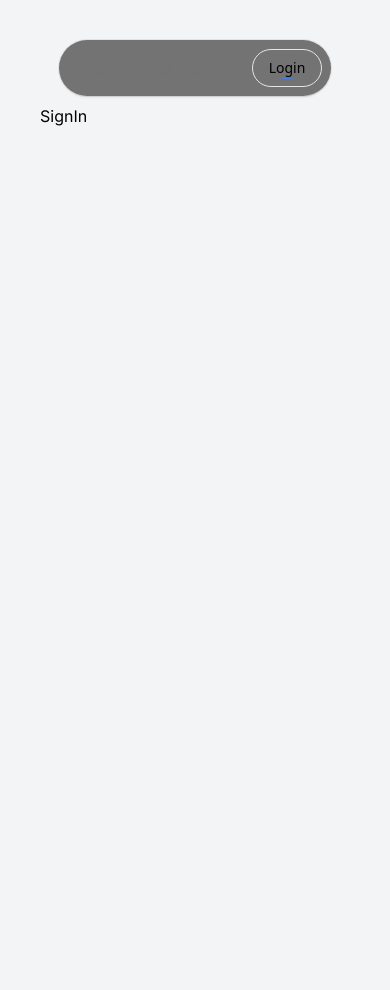
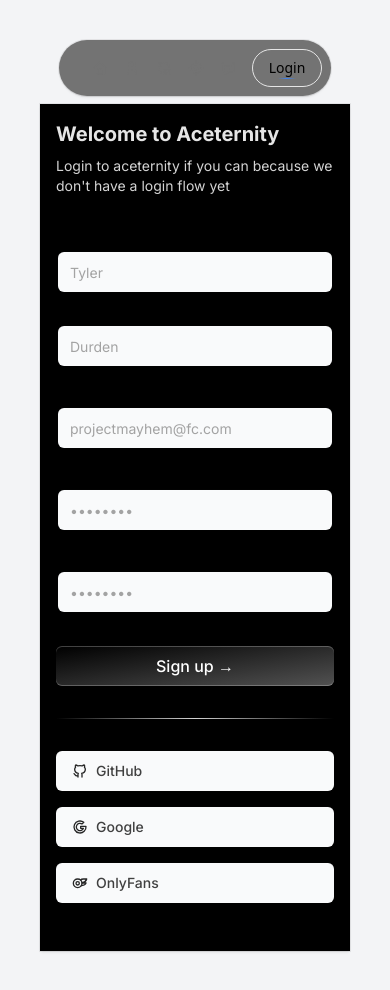
Before and after one commit to david-mulwa/wemaa, a Next.js app: page /SignIn in a window 390 px wide. Before the commit the page ends 844 px from the top, so only its background shows below. Built offline with nearby package versions, Linux system fonts and the light colour scheme.

Commit message:
hello make manifeest

```diff
--- a/package.json
+++ b/package.json
@@ -10,6 +10,7 @@
   },
   "dependencies": {
     "@emailjs/browser": "^4.3.3",
+    "@radix-ui/react-label": "^2.1.0",
     "@tabler/icons-react": "^3.7.0",
     "clsx": "^2.1.1",
     "framer-motion": "^11.2.12",
--- a/src/app/Contact/page.tsx
+++ b/src/app/Contact/page.tsx
@@ -12,6 +12,7 @@
               <span>{item.icon}</span>
               <h1 className='text-2xl font-bold'>{item.title}</h1>
               <p className='text-lg'>{item.details}</p>
+            </div>
           ))}
       </div>
     </Section>
--- a/src/app/SignIn/page.tsx
+++ b/src/app/SignIn/page.tsx
@@ -1,9 +1,127 @@
-import React from 'react'
-import Section from '../../components/Section'
-const SignIn = () => {
+"use client";
+import React from "react";
+import { Label } from "../../components/ui/label";
+import { Input } from "../../components/ui/input";
+import Section from "../../components/Section";
+import { cn } from "@/utils/cn";
+import {
+  IconBrandGithub,
+  IconBrandGoogle,
+  IconBrandOnlyfans,
+} from "@tabler/icons-react";
+
+const SignIn=()=> {
+  const handleSubmit = (e: React.FormEvent<HTMLFormElement>) => {
+    e.preventDefault();
+    console.log("Form submitted");
+  };
   return (
-    <Section>SignIn</Section>
-  )
+    <Section>
+      <div className="max-w-md w-full mx-auto rounded-none md:rounded-2xl p-4 md:p-8 shadow-input bg-black">
+        <h2 className="font-bold text-xl text-neutral-200">
+          Welcome to Aceternity
+        </h2>
+        <p className=" text-sm max-w-sm mt-2 text-neutral-300">
+          Login to aceternity if you can because we don&apos;t have a login flow
+          yet
+        </p>
+
+        <form className="my-8" onSubmit={handleSubmit}>
+          <div className="flex flex-col md:flex-row space-y-2 md:space-y-0 md:space-x-2 mb-4">
+            <LabelInputContainer>
+              <Label htmlFor="firstname">First name</Label>
+              <Input id="firstname" placeholder="Tyler" type="text" />
+            </LabelInputContainer>
+            <LabelInputContainer>
+              <Label htmlFor="lastname">Last name</Label>
+              <Input id="lastname" placeholder="Durden" type="text" />
+            </LabelInputContainer>
+          </div>
+          <LabelInputContainer className="mb-4">
+            <Label htmlFor="email">Email Address</Label>
+            <Input id="email" placeholder="projectmayhem@fc.com" type="email" />
+          </LabelInputContainer>
+          <LabelInputContainer className="mb-4">
+            <Label htmlFor="password">Password</Label>
+            <Input id="password" placeholder="••••••••" type="password" />
+          </LabelInputContainer>
+          <LabelInputContainer className="mb-8">
+            <Label htmlFor="twitterpassword">Your twitter password</Label>
+            <Input
+              id="twitterpassword"
+              placeholder="••••••••"
+              type="twitterpassword"
+            />
+          </LabelInputContainer>
+
+          <button
+            className="bg-gradient-to-br relative group/btn from-black dark:from-zinc-900 dark:to-zinc-900 to-neutral-600 block dark:bg-zinc-800 w-full text-white rounded-md h-10 font-medium shadow-[0px_1px_0px_0px_#ffffff40_inset,0px_-1px_0px_0px_#ffffff40_inset] dark:shadow-[0px_1px_0px_0px_var(--zinc-800)_inset,0px_-1px_0px_0px_var(--zinc-800)_inset]"
+            type="submit"
+          >
+            Sign up &rarr;
+            <BottomGradient />
+          </button>
+
+          <div className="bg-gradient-to-r from-transparent via-neutral-300 dark:via-neutral-700 to-transparent my-8 h-[1px] w-full" />
+
+          <div className="flex flex-col space-y-4">
+            <button
+              className=" relative group/btn flex space-x-2 items-center justify-start px-4 w-full text-black rounded-md h-10 font-medium shadow-input bg-gray-50 dark:bg-zinc-900 dark:shadow-[0px_0px_1px_1px_var(--neutral-800)]"
+              type="submit"
+            >
+              <IconBrandGithub className="h-4 w-4 text-neutral-800 dark:text-neutral-300" />
+              <span className="text-neutral-700 dark:text-neutral-300 text-sm">
+                GitHub
+              </span>
+              <BottomGradient />
+            </button>
+            <button
+              className=" relative group/btn flex space-x-2 items-center justify-start px-4 w-full text-black rounded-md h-10 font-medium shadow-input bg-gray-50 dark:bg-zinc-900 dark:shadow-[0px_0px_1px_1px_var(--neutral-800)]"
+              type="submit"
+            >
+              <IconBrandGoogle className="h-4 w-4 text-neutral-800 dark:text-neutral-300" />
+              <span className="text-neutral-700 dark:text-neutral-300 text-sm">
+                Google
+              </span>
+              <BottomGradient />
+            </button>
+            <button
+              className=" relative group/btn flex space-x-2 items-center justify-start px-4 w-full text-black rounded-md h-10 font-medium shadow-input bg-gray-50 dark:bg-zinc-900 dark:shadow-[0px_0px_1px_1px_var(--neutral-800)]"
+              type="submit"
+            >
+              <IconBrandOnlyfans className="h-4 w-4 text-neutral-800 dark:text-neutral-300" />
+              <span className="text-neutral-700 dark:text-neutral-300 text-sm">
+                OnlyFans
+              </span>
+              <BottomGradient />
+            </button>
+          </div>
+        </form>
+      </div>
+    </Section>
+  );
 }
+export default SignIn
 
-export default SignIn
+const BottomGradient = () => {
+  return (
+    <>
+      <span className="group-hover/btn:opacity-100 block transition duration-500 opacity-0 absolute h-px w-full -bottom-px inset-x-0 bg-gradient-to-r from-transparent via-cyan-500 to-transparent" />
+      <span className="group-hover/btn:opacity-100 blur-sm block transition duration-500 opacity-0 absolute h-px w-1/2 mx-auto -bottom-px inset-x-10 bg-gradient-to-r from-transparent via-indigo-500 to-transparent" />
+    </>
+  );
+};
+
+const LabelInputContainer = ({
+  children,
+  className,
+}: {
+  children: React.ReactNode;
+  className?: string;
+}) => {
+  return (
+    <div className={cn("flex flex-col space-y-2 w-full", className)}>
+      {children}
+    </div>
+  );
+};
--- a/src/app/Track/page.tsx
+++ b/src/app/Track/page.tsx
@@ -26,10 +26,10 @@
 
   return (
     <Section>
-      <form ref={formRef} onSubmit={handleSubmit} className='mt-5 bg-black text-white p-3'>
+      <form ref={formRef} onSubmit={handleSubmit} className='mt-5 bg-black text-white p-4 rounded-xl'>
 
         <label className='flex flex-col gap-10 w-full h-auto justify-center items-center'>
-          <span className='border w-full p-4 text-2xl font-bold text-white text-center rounded-lg'>Enter the Consignment No.</span>
+          <span className='border border-gray-200 w-full p-4 text-2xl font-bold text-white text-center rounded-lg mt-5'>Enter the Consignment No.</span>
           <div className='flex md:flex-wrap sm:flex-wrap lg:flex-nowrap xl:flex-nowrap gap-5 w-full justify-between items-center'>
             <input
               type='text'
@@ -41,7 +41,7 @@
               className='w-full p-4 border rounded-lg text-black lg:w-[75%] xl:w-[75%]'
             />
 
-            <Button className='border rounded-lg p-4 w-full lg:w-[25%] xl:w-[25%] bg-gray-200 text-black text-center items-center justify-center text-xl'>{loading ? 'Tracking....' : 'Track Cargo'}</Button>
+            <Button className='border rounded-lg p-4 w-full lg:w-[25%] xl:w-[25%] bg-gray-200 text-black text-center items-center justify-center text-xl' type='submit'>{loading ? 'Tracking....' : 'Track Cargo'}</Button>
           </div>
 
           <span className='text-lg text-start mb-6 '>Ex:WPSCWEMA12345</span>
--- /dev/null
+++ b/src/components/ui/input.tsx
@@ -0,0 +1,61 @@
+// Input component extends from shadcnui - https://ui.shadcn.com/docs/components/input
+"use client";
+import * as React from "react";
+import { cn } from "@/utils/cn";
+import { useMotionTemplate, useMotionValue, motion } from "framer-motion";
+
+export interface InputProps
+  extends React.InputHTMLAttributes<HTMLInputElement> {}
+
+const Input = React.forwardRef<HTMLInputElement, InputProps>(
+  ({ className, type, ...props }, ref) => {
+    const radius = 100; // change this to increase the rdaius of the hover effect
+    const [visible, setVisible] = React.useState(false);
+
+    let mouseX = useMotionValue(0);
+    let mouseY = useMotionValue(0);
+
+    function handleMouseMove({ currentTarget, clientX, clientY }: any) {
+      let { left, top } = currentTarget.getBoundingClientRect();
+
+      mouseX.set(clientX - left);
+      mouseY.set(clientY - top);
+    }
+    return (
+      <motion.div
+        style={{
+          background: useMotionTemplate`
+        radial-gradient(
+          ${visible ? radius + "px" : "0px"} circle at ${mouseX}px ${mouseY}px,
+          var(--blue-500),
+          transparent 80%
+        )
+      `,
+        }}
+        onMouseMove={handleMouseMove}
+        onMouseEnter={() => setVisible(true)}
+        onMouseLeave={() => setVisible(false)}
+        className="p-[2px] rounded-lg transition duration-300 group/input"
+      >
+        <input
+          type={type}
+          className={cn(
+            `flex h-10 w-full border-none bg-gray-50 dark:bg-zinc-800 text-black dark:text-white shadow-input rounded-md px-3 py-2 text-sm  file:border-0 file:bg-transparent
+          file:text-sm file:font-medium placeholder:text-neutral-400 dark:placeholder-text-neutral-600
+          focus-visible:outline-none focus-visible:ring-[2px]  focus-visible:ring-neutral-400 dark:focus-visible:ring-neutral-600
+           disabled:cursor-not-allowed disabled:opacity-50
+           dark:shadow-[0px_0px_1px_1px_var(--neutral-700)]
+           group-hover/input:shadow-none transition duration-400
+           `,
+            className
+          )}
+          ref={ref}
+          {...props}
+        />
+      </motion.div>
+    );
+  }
+);
+Input.displayName = "Input";
+
+export { Input };
--- /dev/null
+++ b/src/components/ui/label.tsx
@@ -0,0 +1,24 @@
+// Label component extends from shadcnui - https://ui.shadcn.com/docs/components/label
+
+"use client";
+import * as React from "react";
+import * as LabelPrimitive from "@radix-ui/react-label";
+
+import { cn } from "@/utils/cn";
+
+const Label = React.forwardRef<
+  React.ElementRef<typeof LabelPrimitive.Root>,
+  React.ComponentPropsWithoutRef<typeof LabelPrimitive.Root>
+>(({ className, ...props }, ref) => (
+  <LabelPrimitive.Root
+    ref={ref}
+    className={cn(
+      "text-sm font-medium text-black dark:text-white leading-none peer-disabled:cursor-not-allowed peer-disabled:opacity-70",
+      className
+    )}
+    {...props}
+  />
+));
+Label.displayName = LabelPrimitive.Root.displayName;
+
+export { Label };
--- a/tailwind.config.ts
+++ b/tailwind.config.ts
@@ -1,20 +1,37 @@
-import type { Config } from "tailwindcss";
 
-const config: Config = {
+const defaultTheme = require("tailwindcss/defaultTheme");
+
+const colors = require("tailwindcss/colors");
+const {
+  default: flattenColorPalette,
+} = require("tailwindcss/lib/util/flattenColorPalette");
+
+/** @type {import('tailwindcss').Config} */
+module.exports = {
   content: [
     "./src/pages/**/*.{js,ts,jsx,tsx,mdx}",
     "./src/components/**/*.{js,ts,jsx,tsx,mdx}",
     "./src/app/**/*.{js,ts,jsx,tsx,mdx}",
   ],
+  darkMode: "class",
   theme: {
+    // rest of the code
     extend: {
-      backgroundImage: {
-        "gradient-radial": "radial-gradient(var(--tw-gradient-stops))",
-        "gradient-conic":
-          "conic-gradient(from 180deg at 50% 50%, var(--tw-gradient-stops))",
+      boxShadow: {
+        input: `0px 2px 3px -1px rgba(0,0,0,0.1), 0px 1px 0px 0px rgba(25,28,33,0.02), 0px 0px 0px 1px rgba(25,28,33,0.08)`,
       },
     },
   },
-  plugins: [],
+  plugins: [addVariablesForColors],
 };
-export default config;
+
+function addVariablesForColors({ addBase, theme }: any) {
+  let allColors = flattenColorPalette(theme("colors"));
+  let newVars = Object.fromEntries(
+    Object.entries(allColors).map(([key, val]) => [`--${key}`, val])
+  );
+
+  addBase({
+    ":root": newVars,
+  });
+}
```
Also changed, not shown: 1 other file (tests, documents, lock files or other folders).
